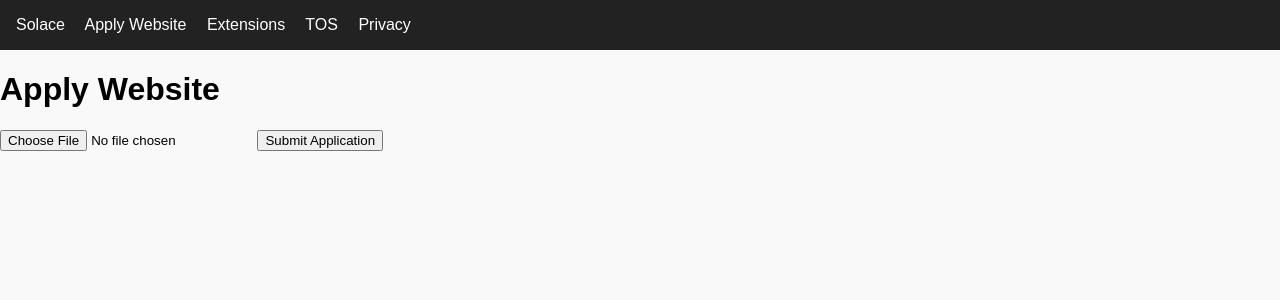
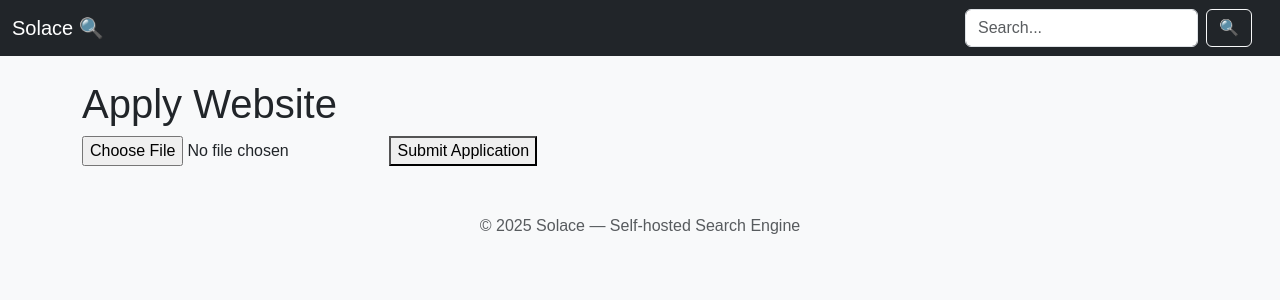
Before and after one commit to tfssolacedev/solsearch, a Flask app: a page that uses templates/base.html in a window 1280 px wide. Shown: the top 300 px of the page. Run offline with Flask 3, Linux system fonts and the light colour scheme; some libraries are stand-ins or nearby versions.

Commit message:
Update base.html

```diff
--- a/templates/base.html
+++ b/templates/base.html
@@ -2,28 +2,78 @@
 <html lang="en">
 <head>
     <meta charset="UTF-8">
-    <title>Solace</title>
+    <meta name="viewport" content="width=device-width, initial-scale=1.0">
+    <title>Solace 🔍</title>
+
+    <!-- Bootstrap CSS -->
+    <link href="https://cdn.jsdelivr.net/npm/bootstrap @5.3.3/dist/css/bootstrap.min.css" rel="stylesheet">
+
+    <!-- Custom CSS -->
     <link rel="stylesheet" href="{{ url_for('static', filename='style.css') }}">
 </head>
-<body>
-    <nav>
-        <a href="/">Solace</a>
-        <a href="/apply:website">Apply Website</a>
-        <a href="/solace:extensions">Extensions</a>
-        <a href="/solace:tos">TOS</a>
-        <a href="/solace:privacy">Privacy</a>
+<body class="bg-light">
+
+    <!-- Navbar -->
+    <nav class="navbar navbar-expand-lg navbar-dark bg-dark mb-4">
+        <div class="container-fluid">
+            <a class="navbar-brand" href="/">Solace 🔍</a>
+            <button class="navbar-toggler" type="button" data-bs-toggle="collapse" data-bs-target="#navbarNav"
+                aria-controls="navbarNav" aria-expanded="false" aria-label="Toggle navigation">
+                <span class="navbar-toggler-icon"></span>
+            </button>
+
+            <!-- Left Nav Links -->
+            <div class="collapse navbar-nav me-auto" id="navbarNav">
+                <ul class="navbar-nav">
+                    <li class="nav-item">
+                        <a class="nav-link" href="/apply:website">Apply Website</a>
+                    </li>
+                    <li class="nav-item">
+                        <a class="nav-link" href="/solace:extensions">Extensions</a>
+                    </li>
+                    <li class="nav-item">
+                        <a class="nav-link" href="/solace:tos">TOS</a>
+                    </li>
+                    <li class="nav-item">
+                        <a class="nav-link" href="/solace:privacy">Privacy</a>
+                    </li>
+                </ul>
+            </div>
+
+            <!-- Search Bar -->
+            <form class="d-flex ms-auto me-3" action="/search" method="get">
+                <input class="form-control me-2" type="text" name="q" placeholder="Search..." aria-label="Search">
+                <button class="btn btn-outline-light" type="submit">🔍</button>
+            </form>
+        </div>
     </nav>
 
+    <!-- Container -->
+    <div class="container">
+
+        <!-- Flash Messages -->
         {% with messages = get_flashed_messages() %}
             {% if messages %}
-            <div class="flash">
+                <div class="alert alert-warning alert-dismissible fade show" role="alert">
                     {% for message in messages %}
-                    <p>{{ message }}</p>
+                        {{ message }}
                     {% endfor %}
+                    <button type="button" class="btn-close" data-bs-dismiss="alert" aria-label="Close"></button>
                 </div>
             {% endif %}
         {% endwith %}
 
+        <!-- Page Content -->
         {% block content %}{% endblock %}
+
+    </div>
+
+    <!-- Footer -->
+    <footer class="mt-5 text-center text-muted">
+        <p>© 2025 Solace — Self-hosted Search Engine</p>
+    </footer>
+
+    <!-- Bootstrap JS -->
+    <script src="https://cdn.jsdelivr.net/npm/bootstrap @5.3.3/dist/js/bootstrap.bundle.min.js"></script>
 </body>
 </html>
```
Lines whose indentation alone changed are shown as unchanged.
